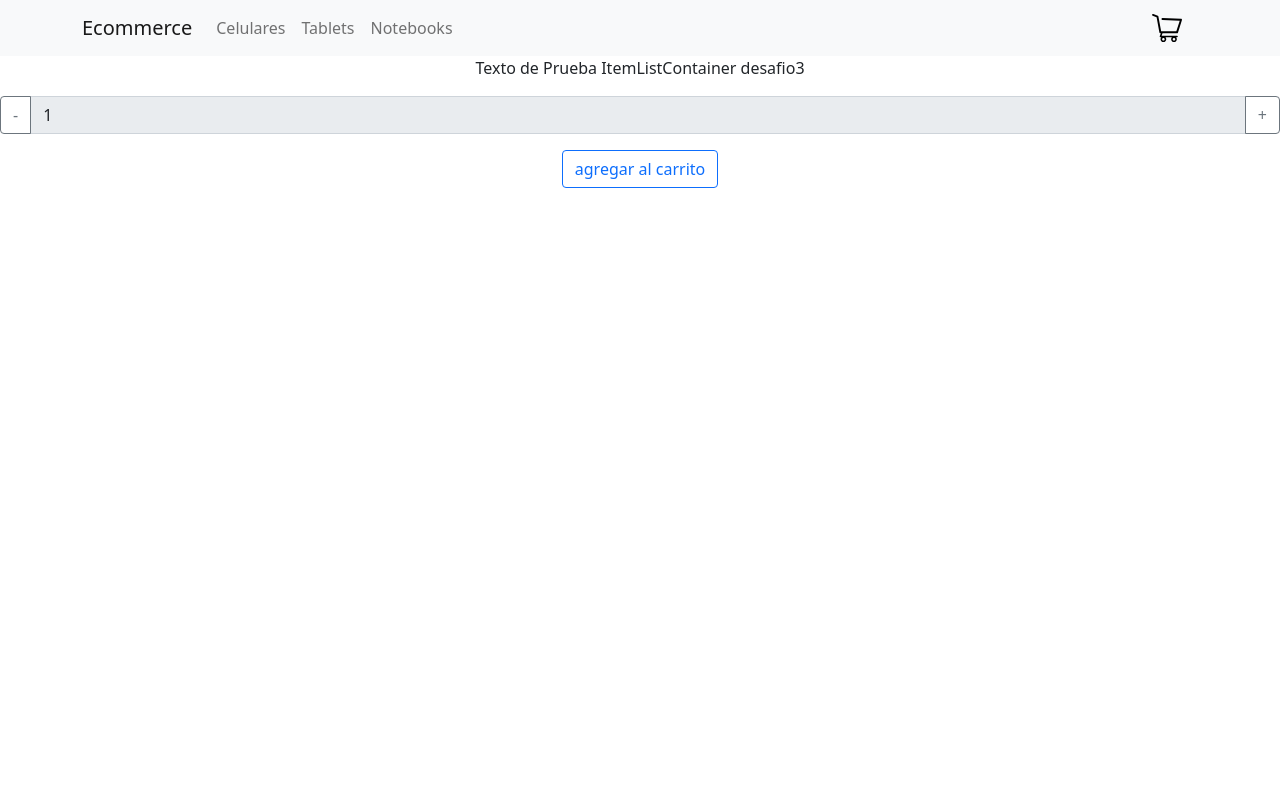
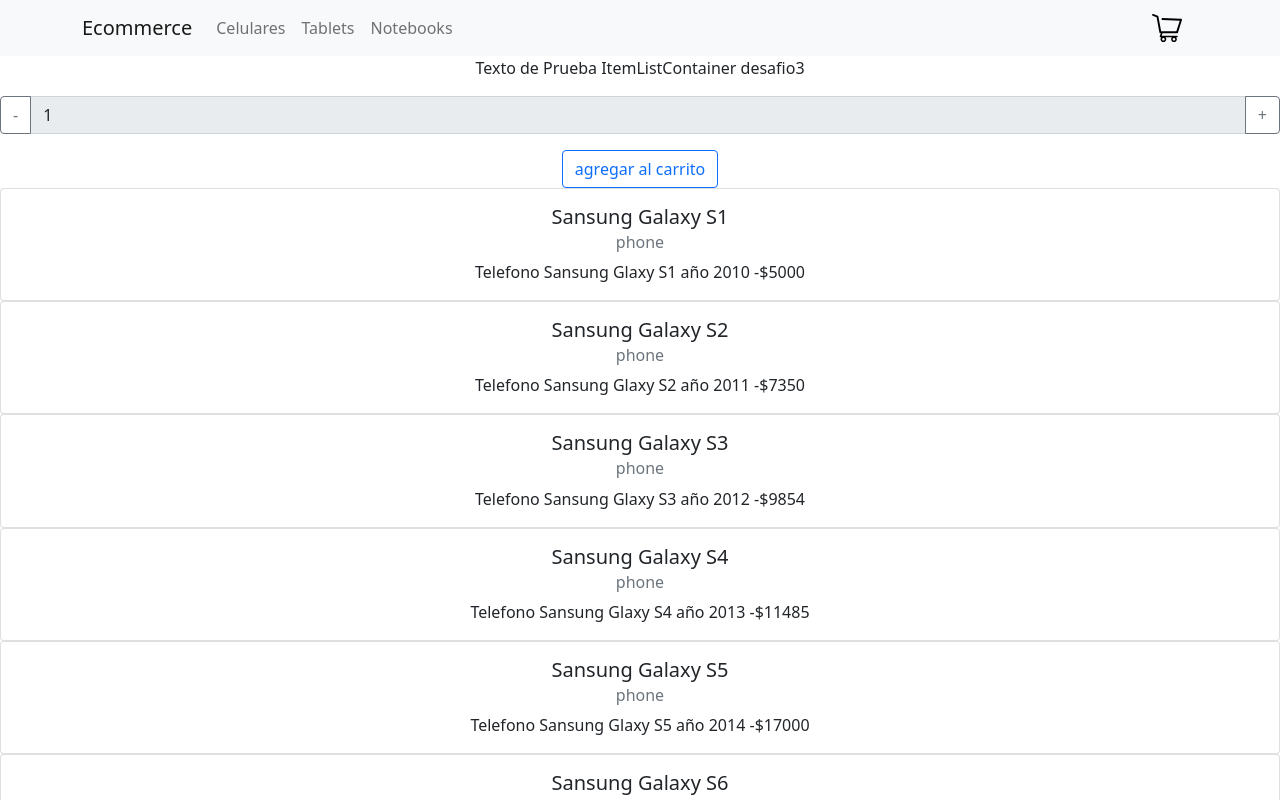
Before and after one commit to lucho77/reactCoderhouse, a React (Create React App) app: page / in a window 1280 px wide. Shown: the top 800 px of the page. Built offline with nearby package versions, Linux system fonts and the light colour scheme.

Commit message:
desafio 5 map

```diff
--- /dev/null
+++ b/src/components/Item.js
@@ -0,0 +1,20 @@
+import Card from 'react-bootstrap/Card';
+
+const  Item = ({product}) =>{
+
+    return (
+
+        <div>
+            <Card>
+          <Card.Body>
+            <Card.Title>{product.name}</Card.Title>
+            <Card.Subtitle className="mb-2 text-muted">{product.category}</Card.Subtitle>
+            <Card.Text>
+            {product.desc} -${product.price}
+            </Card.Text>
+          </Card.Body>
+        </Card>
+        </div>
+    )
+}
+export default Item;
--- /dev/null
+++ b/src/components/ItemList.js
@@ -0,0 +1,14 @@
+import Item from "./Item";
+
+const  ItemList = ({products}) =>{
+    //console.log(products)
+
+    return (
+        <div>
+        {products.map((product) =><Item key={product.id} product={product} />)}
+      </div>
+  );
+
+}
+
+export default ItemList;
--- a/src/components/ItemListConteiner.js
+++ b/src/components/ItemListConteiner.js
@@ -1,5 +1,15 @@
+import { useEffect, useState } from "react";
 import ItemCount from "./itemCount";
+import ItemList from "./ItemList";
+import getProducts from "../mocks/mocksProduct"
 function ItemListConteiner(props) {
+  const [products,setProducts]= useState([]);
+  useEffect(()=>{
+      getProducts().then(response =>{
+          setProducts(response);
+      })
+  },[])
+
   const onAdd = (cantidad =>{
     console.log('se agrego al carrito: ' +cantidad);
   })
@@ -8,7 +18,7 @@
       <>
     <p> Texto de Prueba ItemListContainer {props.name}</p>
     <ItemCount inicial={1} stock={5} onAdd={onAdd}/>
-
+     <ItemList products={products}/>
     </>
     );
 
--- /dev/null
+++ b/src/mocks/mocksProduct.js
@@ -0,0 +1,93 @@
+const products = [
+{
+    id:1,
+    name:'Sansung Galaxy S1',
+    stock:1,
+    price:5000,
+    category:'phone',
+    img:'',
+    desc:'Telefono Sansung Glaxy S1 año 2010'
+},
+{
+    id:2,
+    name:'Sansung Galaxy S2',
+    stock:10,
+    price:7350,
+    category:'phone',
+    img:'',
+    desc:'Telefono Sansung Glaxy S2 año 2011'
+},
+{
+    id:3,
+    name:'Sansung Galaxy S3',
+    stock:14,
+    price:9854,
+    category:'phone',
+    img:'',
+    desc:'Telefono Sansung Glaxy S3 año 2012'
+},
+{
+    id:4,
+    name:'Sansung Galaxy S4',
+    stock:23,
+    price:11485,
+    category:'phone',
+    img:'',
+    desc:'Telefono Sansung Glaxy S4 año 2013'
+},
+{
+    id:5,
+    name:'Sansung Galaxy S5',
+    stock:56,
+    price:17000,
+    category:'phone',
+    img:'',
+    desc:'Telefono Sansung Glaxy S5 año 2014'
+},
+{
+    id:6,
+    name:'Sansung Galaxy S6',
+    stock:1,
+    price:24510,
+    category:'phone',
+    img:'',
+    desc:'Telefono Sansung Glaxy S6 año 2015'
+},
+{
+    id:7,
+    name:'Sansung Galaxy S7',
+    stock:89,
+    price:32458,
+    category:'phone',
+    img:'',
+    desc:'Telefono Sansung Glaxy S7 año 2016'
+},
+{
+    id:8,
+    name:'Sansung Galaxy S8',
+    stock:154,
+    price:42545,
+    category:'phone',
+    img:'',
+    desc:'Telefono Sansung Glaxy S8 año 2017'
+},
+{
+    id:9,
+    name:'Sansung Galaxy S9',
+    stock:568,
+    price:57878,
+    category:'phone',
+    img:'',
+    desc:'Telefono Sansung Glaxy S9 año 2018'
+}
+
+
+]
+const getProducts = ()=>{
+    return new Promise((resolve)=>{
+        setTimeout(()=>{
+                resolve(products);
+        },2000)
+    });
+}
+export default getProducts;
```
